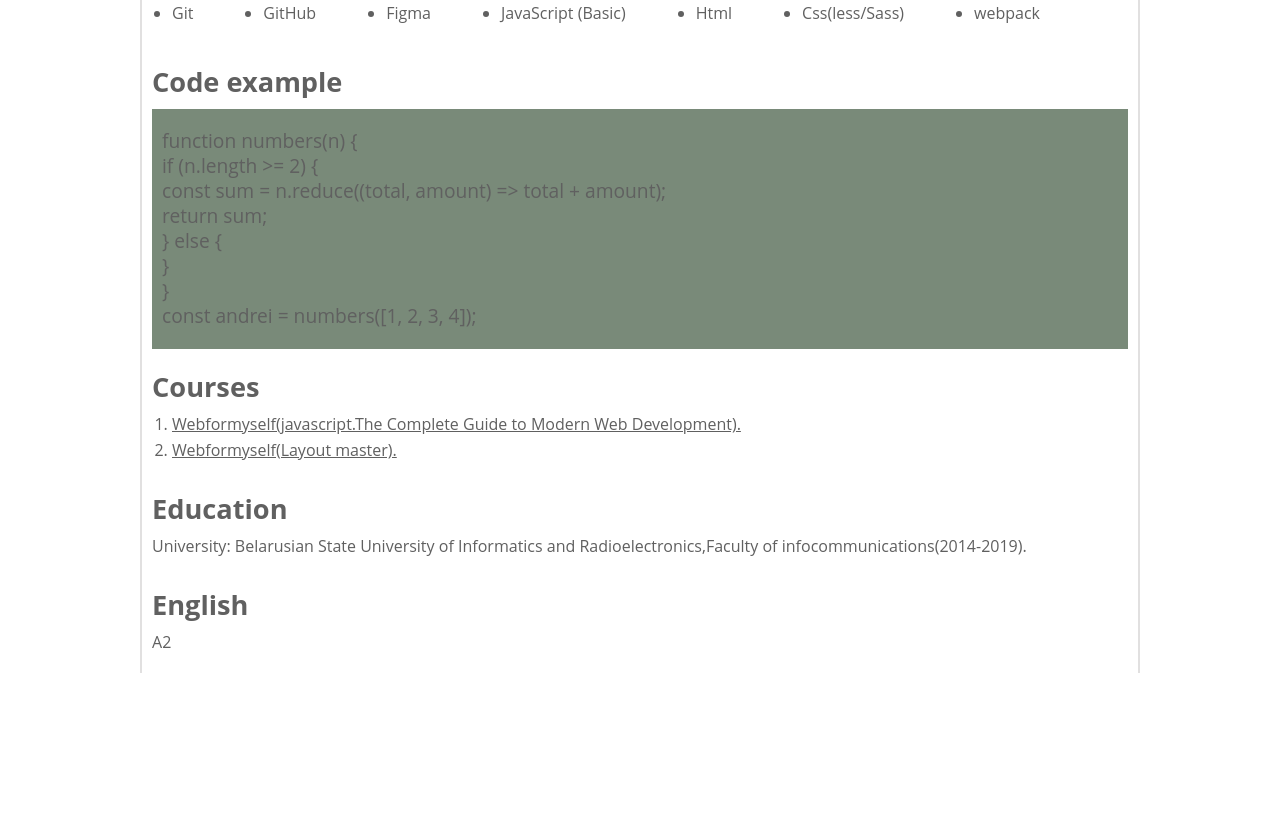
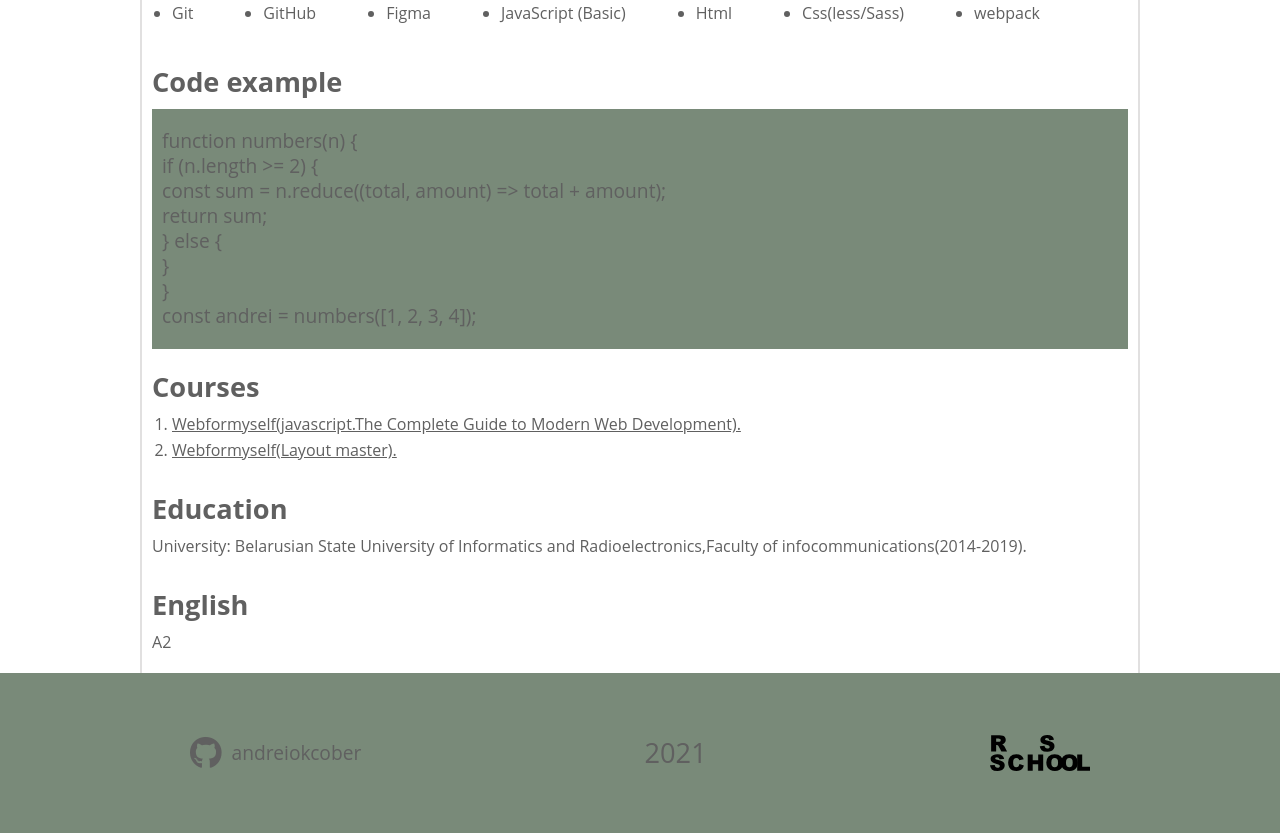
Before and after one commit to andreiokcober/rsschool-cv-first-version, a plain HTML site: page index.html in a window 1280 px wide. Shown: the part 456-1289 px from the top of the page. Before the commit the page ends 1129 px from the top, so only its background shows below. Drawn offline with Linux system fonts and the light colour scheme.

Commit message:
add footer

```diff
--- a/index.html
+++ b/index.html
@@ -120,5 +120,24 @@
         <p>A2</p>
       </section>
     </main>
+    <footer class="footer">
+      <div class="container footer_option">
+        <div class="github">
+          <a class="contact_icon" href="https://github.com/andreiokcober"
+            ><i class="fa fa-github" aria-hidden="true"></i>
+            <p>andreiokcober</p>
+          </a>
+        </div>
+        <div class="year"><a href="">2021</a></div>
+        <div class="rs_school">
+          <a href="https://rs.school/"
+            ><img
+              class="rs_school_logo"
+              src="./images/rs_school.svg"
+              alt="Логотип"
+          /></a>
+        </div>
+      </div>
+    </footer>
   </body>
 </html>
--- a/style.css
+++ b/style.css
@@ -14,7 +14,10 @@ h1 {
   font-size: 1.7em;
   margin-bottom: 10px;
 }
-
+.container {
+  max-width: 1000px;
+  margin: 0 auto;
+}
 header {
   overflow: hidden;
   background: #292929;
@@ -143,3 +146,31 @@ header {
 .education {
   margin: 30px 0;
 }
+.footer {
+  background-color: #798a79;
+}
+.footer_option {
+  padding: 50px 50px;
+  display: flex;
+  justify-content: space-between;
+}
+.footer_option div {
+  display: flex;
+  justify-content: center;
+  align-items: center;
+}
+.rs_school_logo {
+  height: 60px;
+  width: 100px;
+  color: #ffffff;
+  display: block;
+}
+.year a {
+  font-size: 1.7em;
+}
+.year a:hover {
+  color: #339933;
+}
+.github a {
+  font-size: 1.2em;
+}
```
